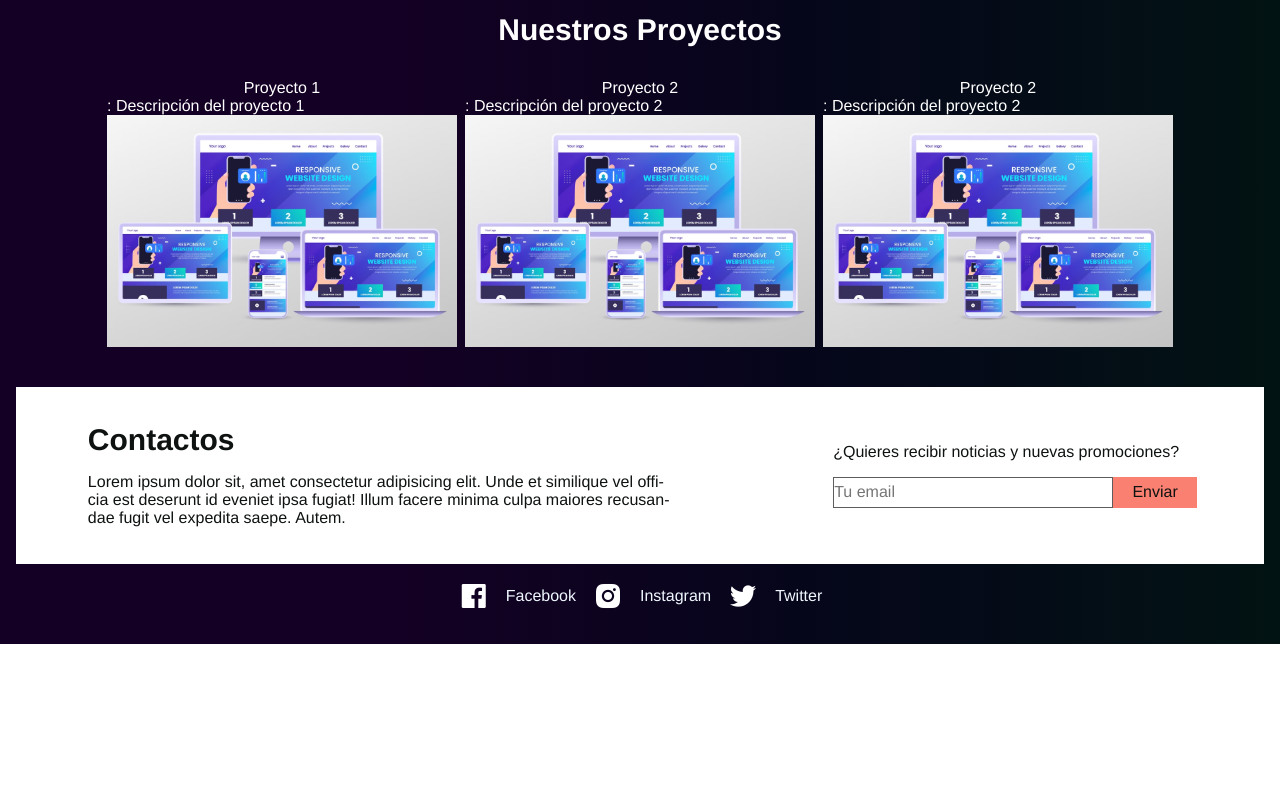
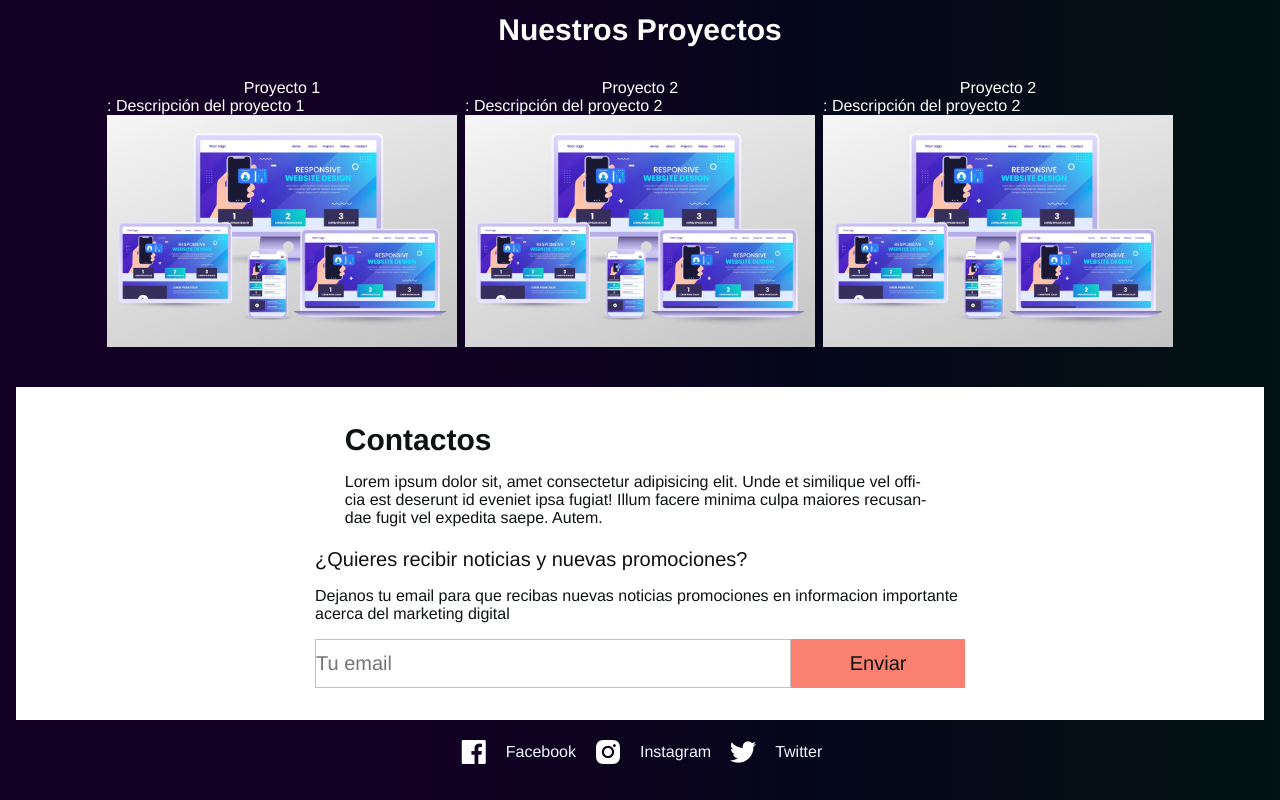
Before and after one commit to cristobalquilimaco/teguilog, a React (Vite) app: page /#/ in a window 1280 px wide. Shown: the part 3116-3916 px from the top of the page. Before the commit the page ends 3760 px from the top, so only its background shows below. Built offline with nearby package versions, Linux system fonts and the light colour scheme.

Commit message:
Se ajusta informacion del footer

```diff
--- a/src/shared/Footer.jsx
+++ b/src/shared/Footer.jsx
@@ -13,6 +13,7 @@ const Footer = () => {
         </div>
         <div className='infor_btn_input'>
           <p>¿Quieres recibir noticias y nuevas promociones?</p>
+          <p>Dejanos tu email para que recibas nuevas noticias promociones en informacion importante acerca del marketing digital</p>
           <div className='input_and_btn'>
             <input id='email_input' type="email" placeholder='Tu email' />
             <button className='button_suscrib'>Enviar</button>
--- a/src/shared/styles/footer.css
+++ b/src/shared/styles/footer.css
@@ -43,7 +43,7 @@ justify-content: center;
 
 
 #email_input{
-border: 1px solid rgb(95, 92, 92);
+border: 1px solid rgb(196, 192, 192);
 width: 280px;
 }
 
@@ -78,8 +78,7 @@ align-items: center;
         margin: 1rem;
         display: flex;
         flex-wrap: wrap;
-        justify-content: space-around;
-        gap: 1rem;
+        justify-content: space-evenly;
         padding: 2rem 0rem 2rem 0rem;
         }
 
@@ -91,10 +90,30 @@ align-items: center;
         font-size: 30px;
         }
 
+        .infor_btn_input{
+        width: 650px;
+        }
+
+        .infor_btn_input :nth-child(1){
+            font-size: 20px;
+        }
+
+        #email_input{
+        width: 500px;
+        }
+
+
+        .button_suscrib{
+        width: 180px;
+        padding: 0.8rem 1.6rem 0.8rem 1.6rem;
+        font-size: 20px;
+
+        }
 
 
 .bx {
     display: block;
+
 }
 
 }
```
